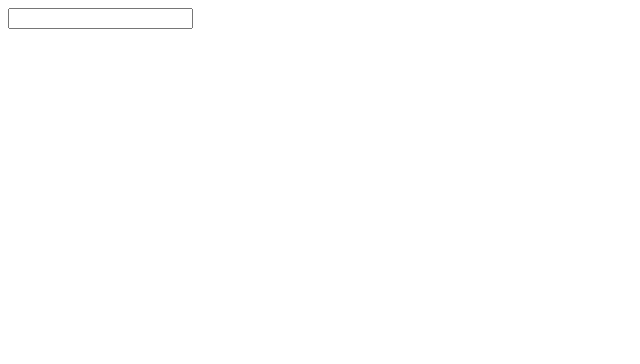
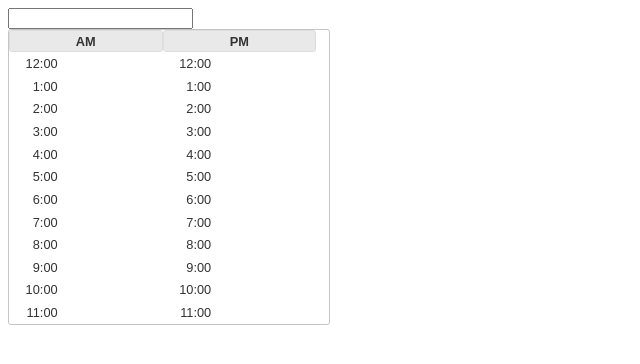
Before and after one commit to BrianRichards/timepicker, a plain HTML site: page index.html in a window 1280 px wide. Shown: the whole page, without its empty margins (0-640 px from the left). Drawn offline with nearby package versions, Linux system fonts and the light colour scheme.

Commit message:
Added more markup

```diff
--- a/index.html
+++ b/index.html
@@ -6,6 +6,12 @@
 	<title></title>
 
 	<link rel="stylesheet" href="http://ajax.aspnetcdn.com/ajax/jquery.ui/1.8.17/themes/ui-lightness/jquery-ui.css">
+	<link rel="stylesheet" href="themes/base/timepicker.css">
+	<style type="text/css">
+		body{
+			font-size: .8em;
+		}
+	</style>
 </head>
 
 	<body>
--- a/js/timepicker.js
+++ b/js/timepicker.js
@@ -13,8 +13,39 @@
 
       this.picker = $("<div />")
         .attr( "id", pickerId )
+        .addClass( "ui-timepicker ui-widget ui-widget-content ui-corner-all" )
+        .append( this._createColumn("AM") )
+        .append( this._createColumn("PM") )
         //.appendTo( this.document.find( this.options.appendTo || "body" )[0] );
         .appendTo( $( this.options.appendTo || "body" )[0] );
+    },
+
+    _createColumn: function ( columnName ) {
+      var timeList = $("<ul />");
+      for (var i = 0 ; i < 12 ; i++){
+        var hourText = i===0 ? "12:00" : i+":00";
+        var hourli = $("<li />");
+        hourli.append( $("<a>" + hourText + "</a>").addClass( "ui-timepicker-fullhour" ) );
+        var partialHourul = $("<ul />");
+        for (var j = 15 ; j < 60 ; j += 15){
+          partialHourul.append(
+            $("<li />")
+              .append(
+                $("<a>:" + j + "</a>").addClass( "ui-timepicker-partialhour" )
+              )
+          );
+        }
+        hourli.append(partialHourul);
+
+        timeList.append(hourli);
+      }
+
+      var columnContainer = $("<div />")
+        .addClass( "ui-timepicker-column ui-helper-clearfix" )
+        .append( $("<div>" + columnName + "</div>").addClass("ui-timepicker-header ui-widget-header ui-corner-all") )
+        .append( timeList );
+
+      return columnContainer;
     },
 
     // Use the _setOption method to respond to changes to options
--- /dev/null
+++ b/themes/base/timepicker.css
@@ -0,0 +1,45 @@
+.ui-timepicker{
+	width: 25em;
+}
+.ui-timepicker-column{
+	display: inline-block;
+	width: 12em;
+}
+.ui-timepicker-header{
+	text-align: center;
+	padding: .2em;
+}
+.ui-timepicker ul{
+	padding: 0;
+	margin: 0;
+}
+.ui-timepicker li{
+	list-style:none;
+}
+.ui-timepicker-fullhour{
+	display: inline-block;
+	width: 3.5em;
+	padding: .3em .7em .3em .3em;
+	text-align: right;
+}
+.ui-timepicker li ul{
+	display: none;
+}
+.ui-timepicker li ul li{
+	display: inline-block;
+	width: 2em;
+}
+.ui-timepicker-partialhour{
+	padding: .3em .4em;
+}
+.ui-state-hover{
+	margin: -1px;
+}
+li.ui-state-hover{
+	border: none !important;
+	font-weight: normal !important;
+	margin: 0;
+}
+li.ui-state-hover ul{
+	display: inline-block;
+}
```
Also changed, not shown: spec/javascripts/timepicker.spec.js (+1 -1 lines), 1 other file.
